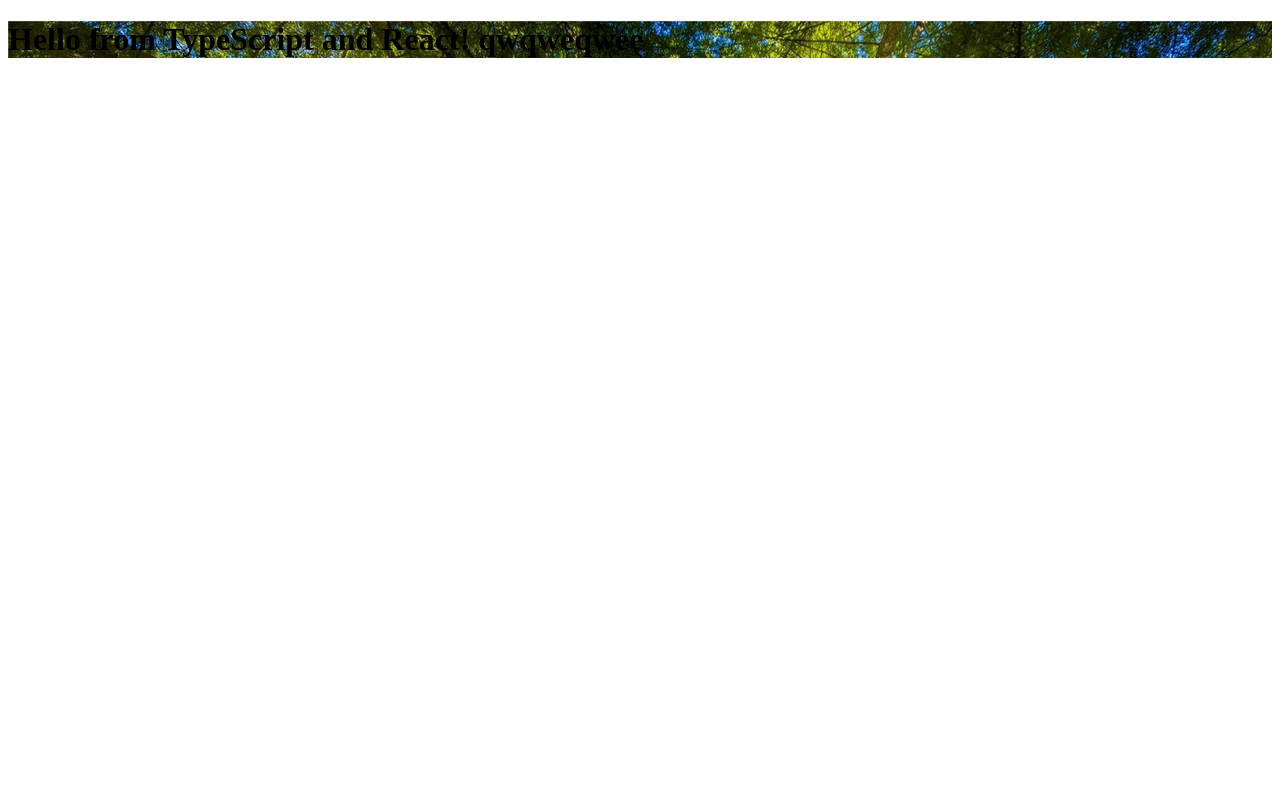
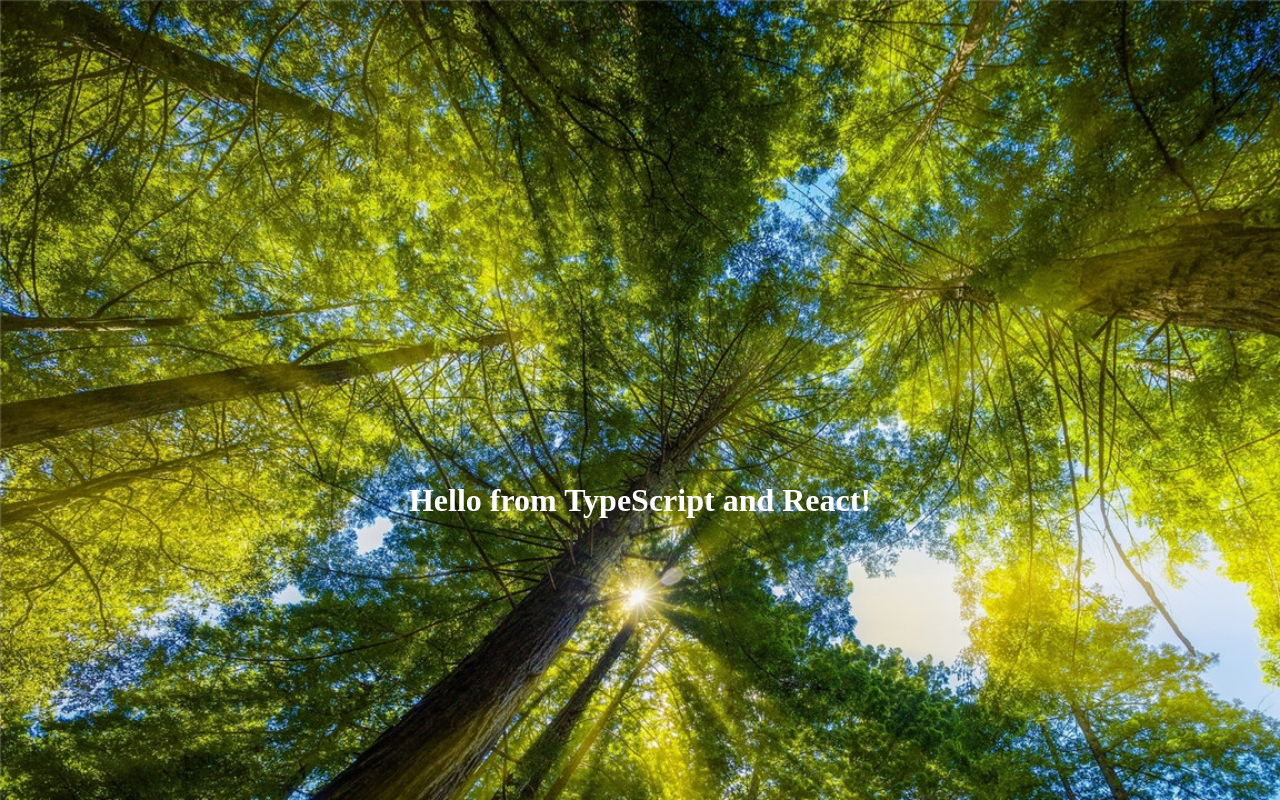
Before and after one commit to Yulight1401/react-ts-starter, a React app: page / in a window 1280 px wide. Shown: the top 800 px of the page. Built offline with nearby package versions, Linux system fonts and the light colour scheme.

Commit message:
feat(app): add css apply

```diff
--- /dev/null
+++ b/src/common.scss
@@ -0,0 +1,12 @@
+body{
+    margin: 0 auto;
+    width: 100%;
+    height: 100%;
+}
+h1{
+    margin: 0;
+}
+#example{
+    width: 100%;
+    height: 100%;
+}
--- a/src/components/hello/hello.scss
+++ b/src/components/hello/hello.scss
@@ -1,3 +1,12 @@
 .hello{
-    background: url("../../assets/test.jpg")
+    background: url("../../assets/test.jpg");
+    background-size: cover;
+    background-repeat: no-repeat;
+    color: white;
+    width: 100%;
+    height: 1000px;
+    h1{
+        line-height: 1000px;
+        text-align: center;
+    }
 }
--- a/src/components/hello/hello.tsx
+++ b/src/components/hello/hello.tsx
@@ -14,7 +14,6 @@ export class Hello extends React.Component<HelloProps, {}> {
       <div className={Style.hello}>
         <h1>
           Hello from {this.props.compiler} and {this.props.framework}!
-          qwqweqwee
         </h1>
       </div>
     );
--- a/src/index.tsx
+++ b/src/index.tsx
@@ -2,6 +2,7 @@ import * as React from "react";
 import * as ReactDOM from "react-dom";
 
 import { Hello } from "./components/hello/hello";
+import "./common.scss";
 
 ReactDOM.render(
   <Hello compiler="TypeScript" framework="React" />,
```
